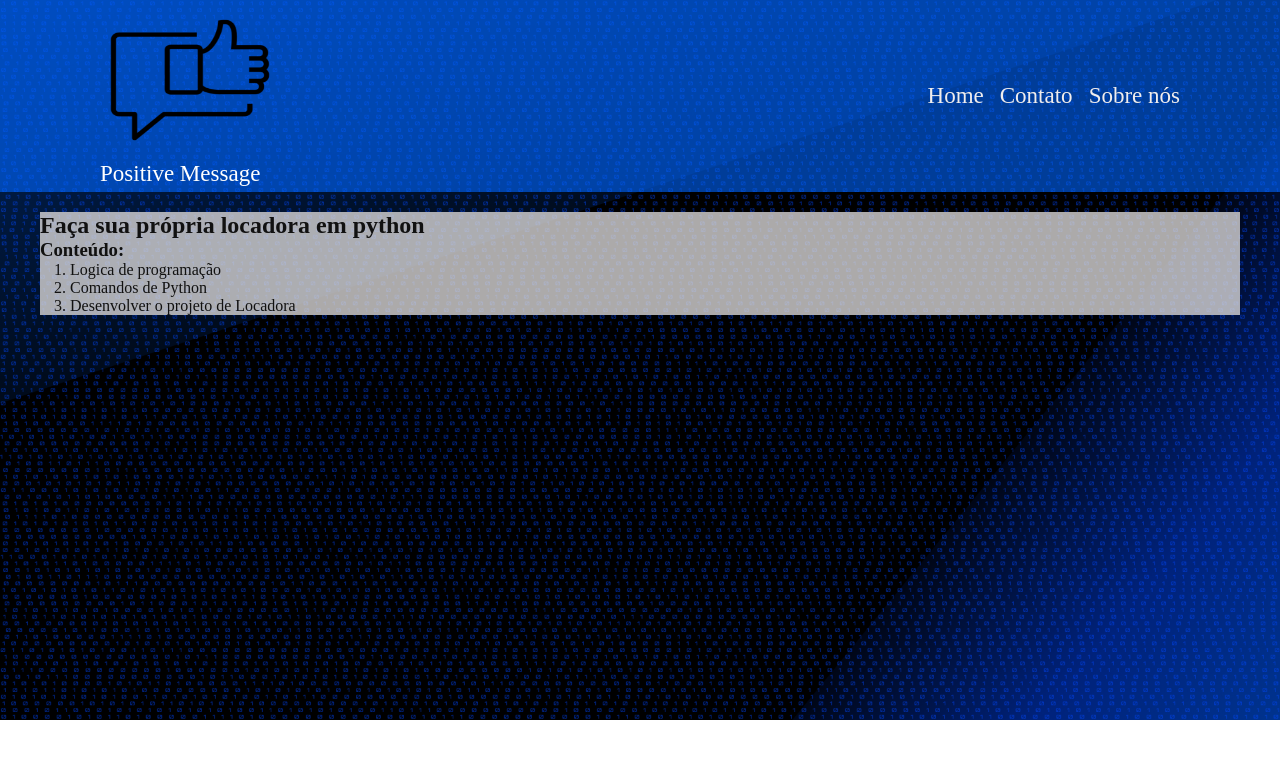
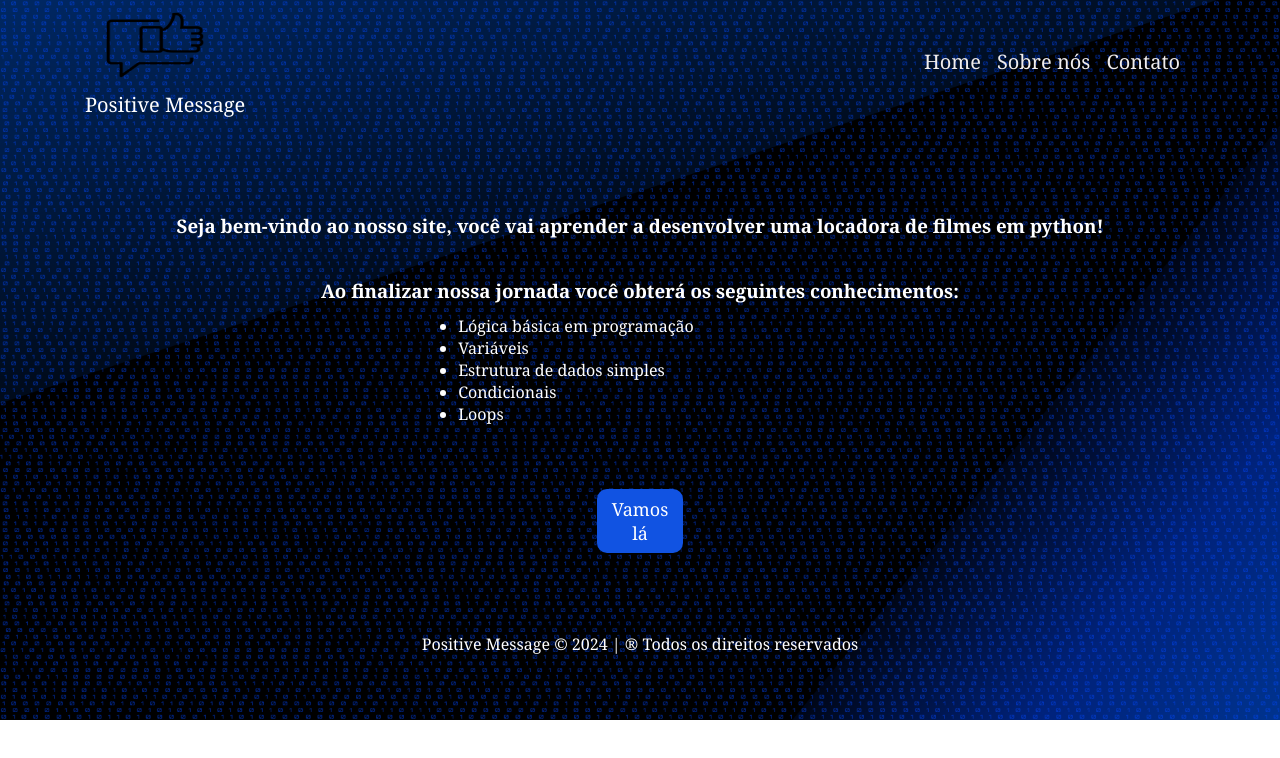
Before and after one commit to GigliarlyM/Site-Projeto-WEB-29-02, a plain HTML site: page index.html in a window 1280 px wide. Drawn offline with Linux system fonts and the light colour scheme.

Commit message:
Update homepage

```diff
--- a/css/style.css
+++ b/css/style.css
@@ -1,32 +1,33 @@
-*{
+* {
     padding: 0;
     margin: 0;
 }
 
-body{
+body {
     background-image: url("../imagens/background.png");
     background-repeat: no-repeat;
     background-size: 100%;
     color: white;
+    font-family: Cambria, Cochin, Georgia, Times, 'Times New Roman', serif;
 
 }
 
 header {
-    background: rgba(0, 102, 255, 0.6);
+    /* background: rgba(0, 102, 255, 0.6); */
     display: flex;
     color: white;
     flex-direction: row;
     justify-content: space-between;
     padding: 5px 100px;
-    font-size: 23px;
+    font-size: 20px;
 }
 
-div#logo{
+div#logo {
     display: inline-block;
 }
 
-header p{
-    margin-right: 15px;
+header p {
+    margin-left: -15px;
 }
 
 header nav {
@@ -42,17 +43,48 @@ header nav a {
     color: rgb(240, 237, 237);
 }
 
-section {
-    background-color: rgba(221, 218, 218, 0.781);
-    margin: 0px 40px;
-    color: rgb(17, 17, 17);
+section ul {
+    display: inline-block;
+    text-align: center;
+    margin-right: 10%;
+    margin-top: 1%;
+    margin-bottom: 5%;
 }
 
-section ol {
-    margin-left: 30px;
+li {
+    text-align: left;
+    font-size: 16px;
 }
 
-section article{
-    margin-top: 20px;
-    text-align: left;
+
+section article {
+    margin-top: 7%;
+    text-align: center;
 }
+
+.margin-40px {
+    margin: 40px;
+}
+
+footer {
+    text-align: center;
+    margin-top: 80px;
+    margin-bottom: 30px;
+}
+
+.button {
+    color: white;
+    display: block;
+    margin: auto;
+    text-align: center;
+    font-size: 18px;
+    background-color: rgb(17, 83, 226);
+    width: 70px;
+    padding: 8px;
+    border-radius: 10px;
+    text-decoration: none;
+}
+
+.button:hover {
+    background-color: rgb(12, 57, 153);
+}
--- a/index.html
+++ b/index.html
@@ -1,36 +1,47 @@
 <!DOCTYPE html>
 <html lang="en">
+
 <head>
     <meta charset="UTF-8">
     <meta name="viewport" content="width=device-width, initial-scale=1.0">
     <link rel="stylesheet" href="css/style.css">
-    <link rel="shortcut icon" href="logo/logo.png" type="image/x-icon">
+    <link rel="shortcut icon" href="imagens/logo.png" type="image/x-icon">
     <title>Positive Message</title>
 </head>
+
 <body>
     <header>
         <div id="logo">
-            <img src="imagens/logo.png" alt="Positive image" width="180px" height="150px">
+            <img src="imagens/logo.png" alt="Positive image" width="110px" height="80px">
             <p>Positive Message</p>
         </div>
         <nav>
             <a href="">Home</a>
+            <a href="">Sobre nós</a>
             <a href="">Contato</a>
-            <a href="">Sobre nós</a>
         </nav>
     </header>
 
 
     <section>
         <article>
-            <h2>Faça sua própria locadora em python</h2>
-            <h3>Conteúdo:</h3>
-            <ol>
-                <li>Logica de programação</li>
-                <li>Comandos de Python</li>
-                <li>Desenvolver o projeto de Locadora</li>
-            </ol>
+            <h3 class="margin-40px">Seja bem-vindo ao nosso site, você vai aprender a desenvolver
+                uma locadora de filmes em python!</h3>
+            <h3>Ao finalizar nossa jornada você obterá os seguintes conhecimentos:</h3>
+            <ul>
+                <li>Lógica básica em programação</li>
+                <li>Variáveis</li>
+                <li>Estrutura de dados simples</li>
+                <li>Condicionais</li>
+                <li>Loops</li>
+            </ul>
         </article>
+    </section>
+
+    <section>
+        <div>
+            <a href="" class="button">Vamos lá</a>
+        </div>
     </section>
 
     <aside>
@@ -38,7 +49,8 @@
     </aside>
 
     <footer>
-
+        <p>Positive Message &copy; 2024 | &reg; Todos os direitos reservados </p>
     </footer>
 </body>
+
 </html>
```
Also changed, not shown: imagens/logo2.png (added).
